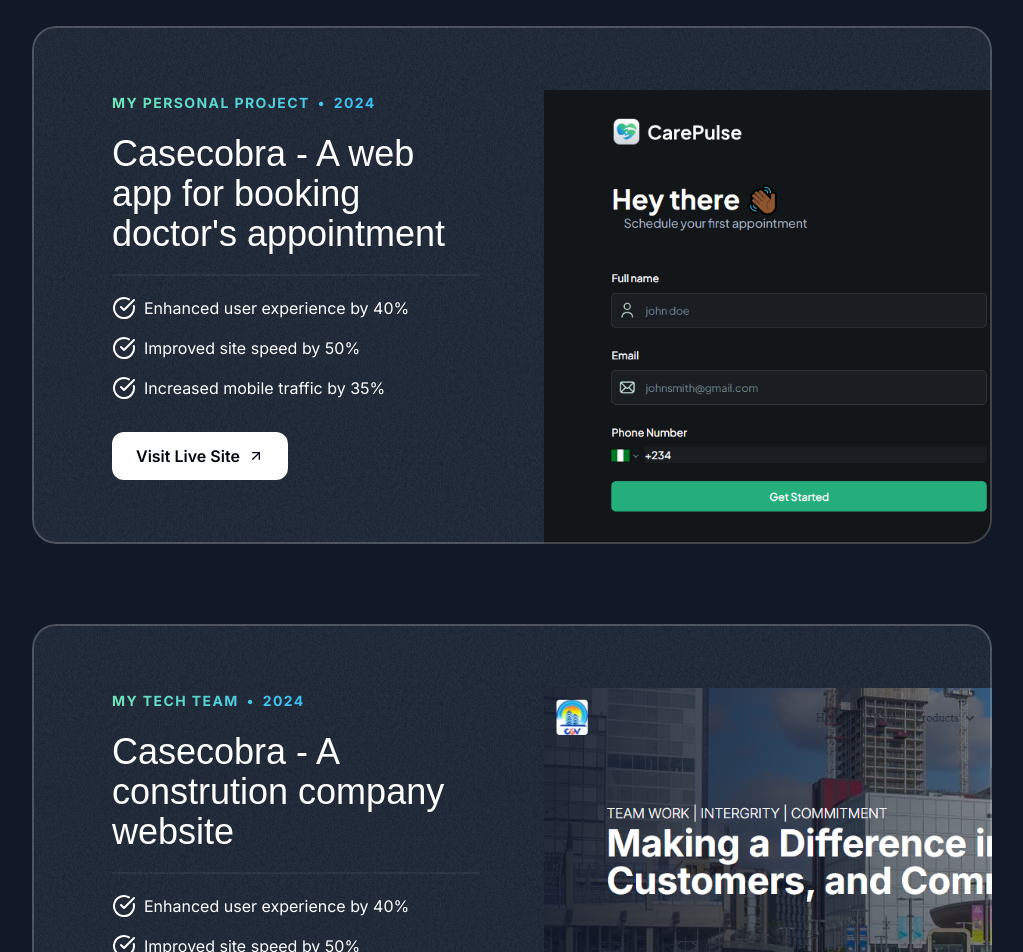
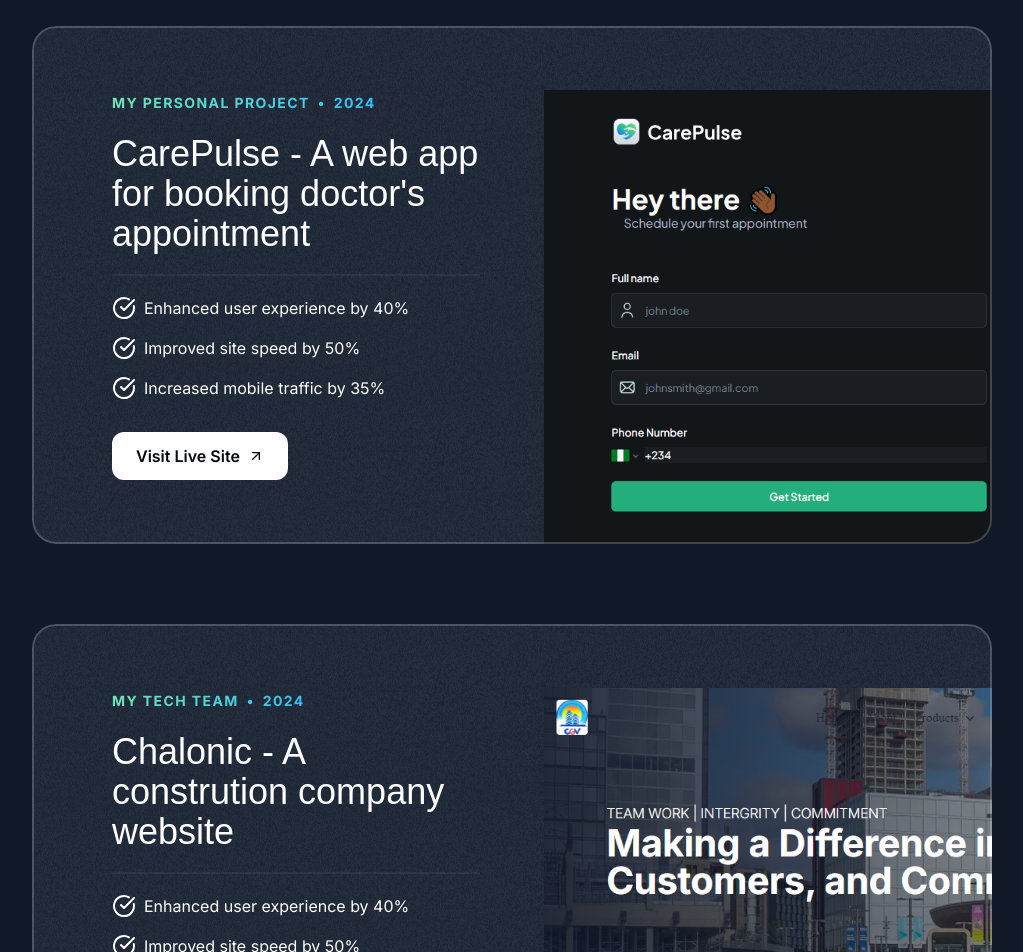
Before and after one commit to samorobo/portfolio-website, a Next.js app: page / in a window 1280 px wide. Shown: the part 2300-3252 px from the top of the page, without its empty margins (128-1151 px from the left). Built offline with nearby package versions, Linux system fonts and the light colour scheme; a web font is replaced by a local one.

Commit message:
My updated commit

```diff
--- a/src/sections/Projects.tsx
+++ b/src/sections/Projects.tsx
@@ -32,7 +32,7 @@ const portfolioProjects = [
     {
         company: "my personal project",
         year: "2024",
-        title: "Casecobra - A web app for booking doctor's appointment",
+        title: "CarePulse - A web app for booking doctor's appointment",
         results: [
             {title: "Enhanced user experience by 40%"},
             {title: "Improved site speed by 50%"},
@@ -44,7 +44,7 @@ const portfolioProjects = [
     {
         company: "MY tech team",
         year: "2024",
-        title: "Casecobra - A constrution company website",
+        title: "Chalonic - A constrution company website",
         results: [
             {title: "Enhanced user experience by 40%"},
             {title: "Improved site speed by 50%"},
```
